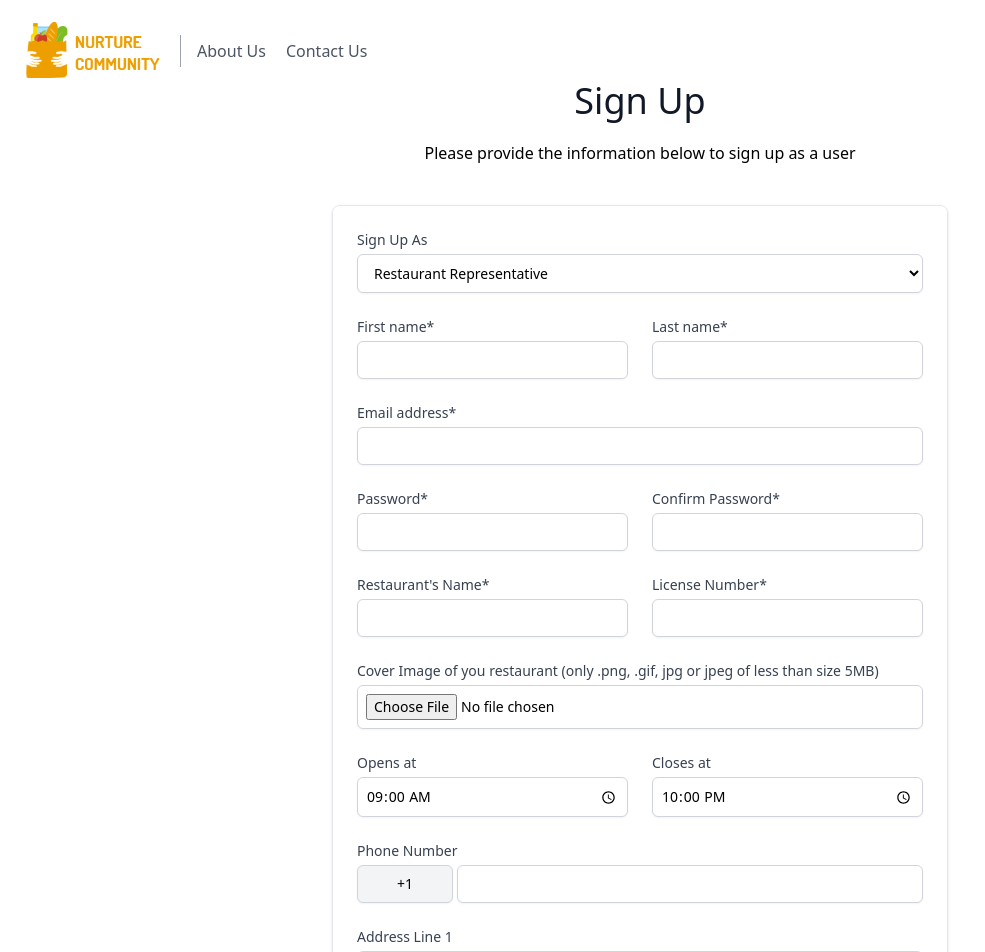
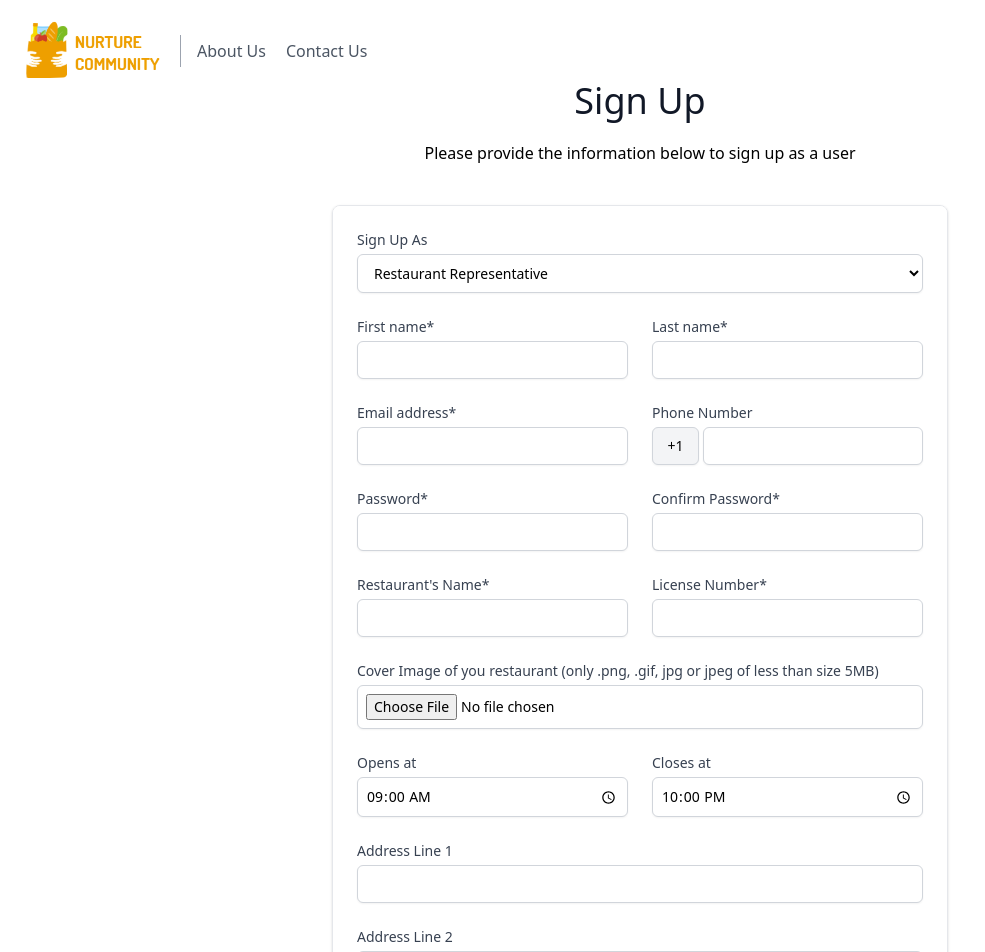
Before and after one commit to Anubha-31/Nurture-Community, a Vue app: page /sign-up in a window 1280 px wide. Shown: the top 952 px of the page, without its empty margins (0-985 px from the left). Built offline with nearby package versions, Linux system fonts and the light colour scheme.

Commit message:
restyle signup form

```diff
--- a/src/views/SignUp.vue
+++ b/src/views/SignUp.vue
@@ -44,9 +44,17 @@
                   <input type="text" name="last_name" id="last_name" autocomplete="family-name" v-model="user.last_name" class="mt-1 p-2 focus:ring-indigo-500 focus:border-indigo-500 block w-full shadow-sm sm:text-sm border border-gray-300 rounded-md" required>
                 </div>
 
-                <div class="col-span-6">
+                <div class="col-span-6 sm:col-span-3">
                   <label for="email_address" class="block text-sm font-medium text-gray-700">Email address*</label>
                   <input type="email" name="email_address" id="email_address" autocomplete="email" v-model="user.emailaddress" class="mt-1 p-2 focus:ring-indigo-500 focus:border-indigo-500 block w-full shadow-sm sm:text-sm border border-gray-300 rounded-md" required>
+                </div>
+
+                <div class="col-span-6 sm:col-span-3">
+                  <label for="phone_number" class="block text-sm font-medium text-gray-700">Phone Number</label>
+                  <div class="flex space-x-1">
+                    <input type="text" value="+1" disabled class="w-1/5 mt-1 p-2 bg-gray-100 block shadow-sm sm:text-sm border border-gray-300 rounded-md text-center">
+                    <input type="number" name="phone_number" id="phone_number" v-model="user.phone" class="w-4/5 mt-1 p-2 focus:ring-indigo-500 focus:border-indigo-500 block w-full shadow-sm sm:text-sm border border-gray-300 rounded-md">
+                  </div>
                 </div>
 
                 <div class="col-span-6 sm:col-span-3 lg:col-span-3">
@@ -90,14 +98,6 @@
                 <div class="col-span-6 sm:col-span-3 lg:col-span-3" v-if="user.user_type === 'restaurant'">
                   <label for="closes_at" class="block text-sm font-medium text-gray-700">Closes at</label>
                   <input type="time" name="closes_at" id="closes_at" v-model="user.closes_at"  autocomplete="closes-at" class="mt-1 p-2 focus:ring-indigo-500 focus:border-indigo-500 block w-full shadow-sm sm:text-sm border border-gray-300 rounded-md">
-                </div>
-
-                <div class="col-span-6">
-                  <label for="phone_number" class="block text-sm font-medium text-gray-700">Phone Number</label>
-                  <div class="flex space-x-1">
-                    <input type="text" value="+1" disabled class="w-1/5 mt-1 p-2 bg-gray-100 block shadow-sm sm:text-sm border border-gray-300 rounded-md text-center">
-                    <input type="number" name="phone_number" id="phone_number" v-model="user.phone" class="w-4/5 mt-1 p-2 focus:ring-indigo-500 focus:border-indigo-500 block w-full shadow-sm sm:text-sm border border-gray-300 rounded-md">
-                  </div>
                 </div>
 
                 <div class="col-span-6">
```
